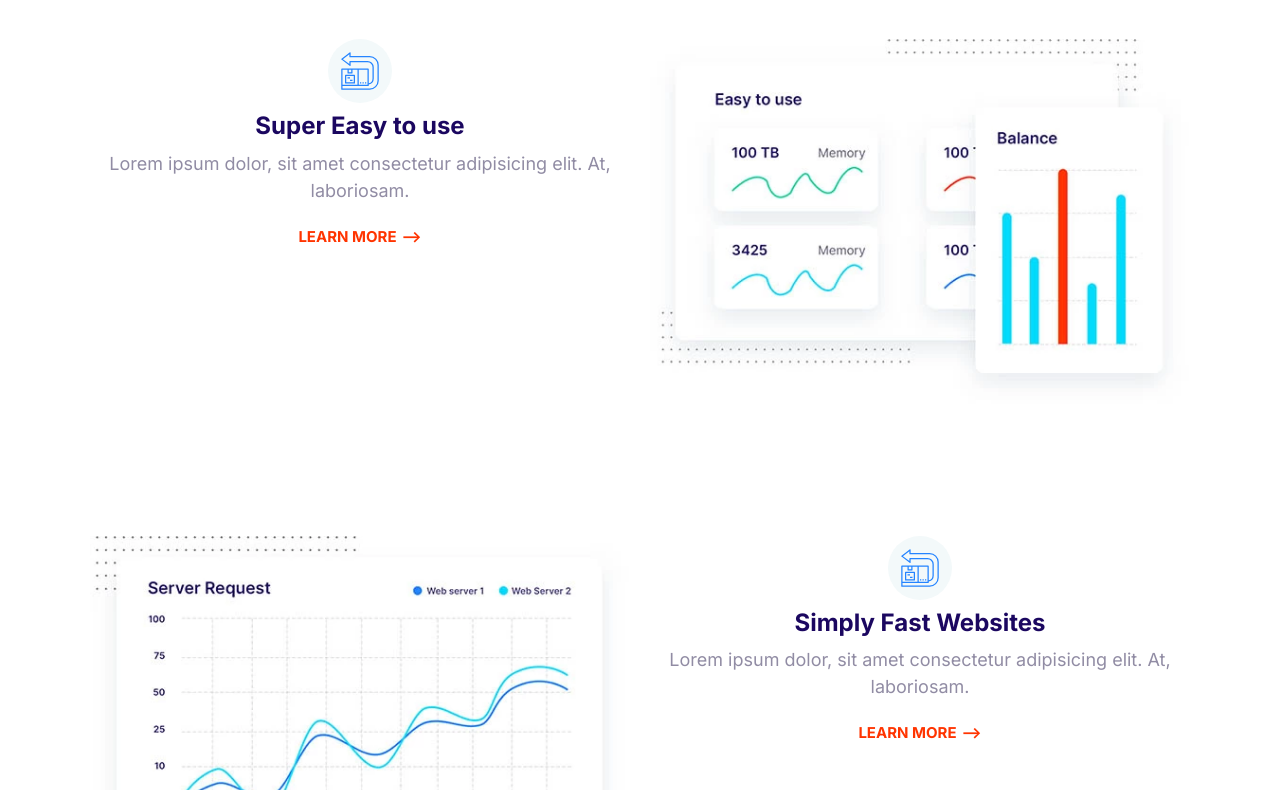
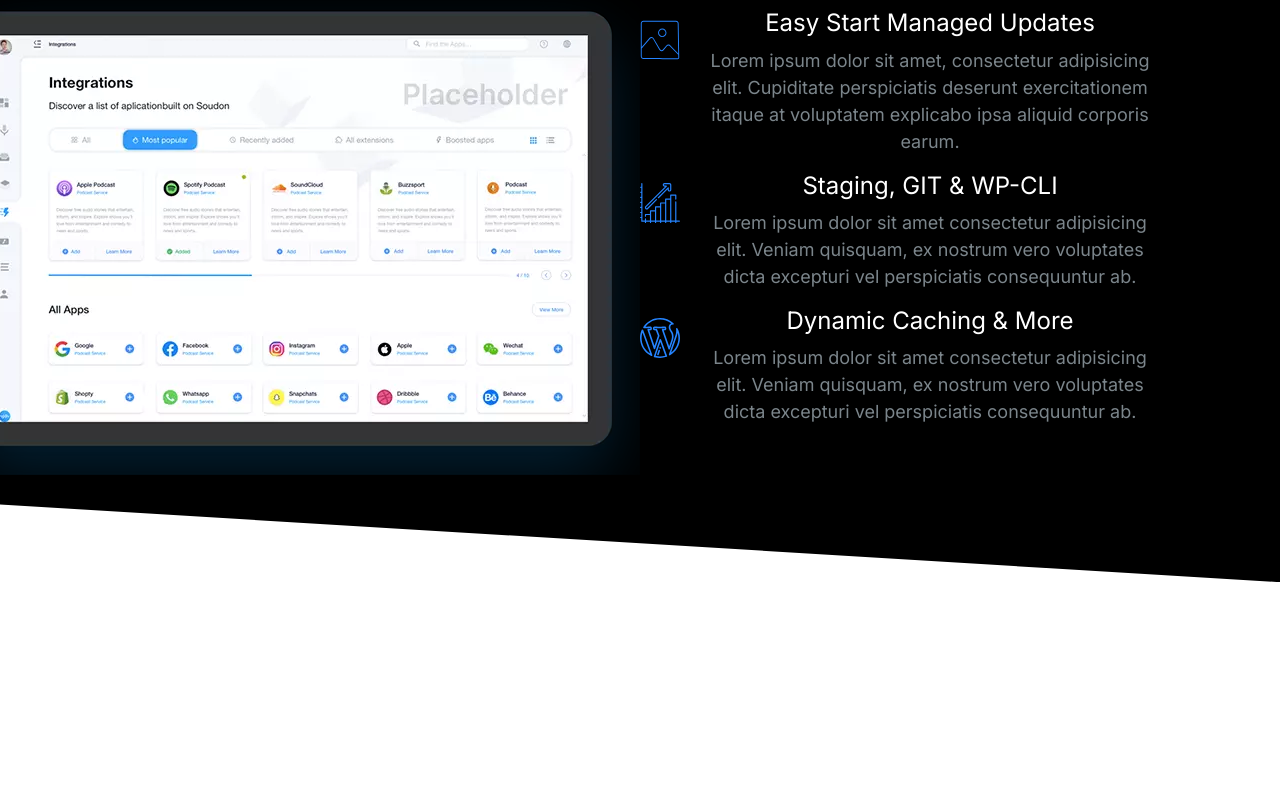
Before and after one commit to Crazz2424/HTML, a plain HTML site: page Moshify/index.html in a window 1280 px wide. Shown: the part 195-985 px from the top of the page. After the commit the page ends 800 px from the top, so only its background shows below. Drawn offline with Linux system fonts and the light colour scheme.

Commit message:
Block Showcase

```diff
--- a/Moshify/css/styles.css
+++ b/Moshify/css/styles.css
@@ -18,6 +18,10 @@
 }
 
 /*Typography */
+::selection {       /* A pseudo element selector to specify color of selected text on page */
+    background: var(--color-primary);
+    color: #fff;
+}
 
 html {
     /* 62.5% of 16px = 10px */
@@ -49,6 +53,7 @@
 
 h3 {
     font-size: 3rem;
+    font-weight: 500;
 
 }
 
@@ -143,7 +148,7 @@
 .list {
    list-style: none;
    padding-left: 0;
-   color: var(--color-headinds);
+
 }
 
 .list--inline .list__item {
@@ -154,6 +159,7 @@
 .list--tick {
     list-style-image: url(../images/tick.svg);
     padding-left: 3rem;
+    color: var(--color-headinds);
 }
 
 .list--tick .list__item {
@@ -442,6 +448,7 @@
 
 .media__image {
     margin-top: 1rem;
+    margin-bottom: 4rem;
 }
 
 /* Quotes */
@@ -643,13 +650,15 @@
     color: #7b858b;
 }
 
-.block--dark .block__heading { /* If in the block--dark element, headings should be white */
+.block--dark h1,
+.block--dark h2,
+.block--dark h3 { /* If in the block--dark element, headings should be white */
     color: #fff;
 }
 
 .block--skewed-right {
     padding: calc(var(--padding-vertical) + 4rem); /* Whatever the padding is, add 4rems to it */
-    clip-path: polygon(0% 0%, 100% 0%, 100% 100%, 0% 80%); /* starts top left corner, top right corner, etc */
+    clip-path: polygon(0% 0%, 100% 0%, 100% 100%, 0% 90%); /* starts top left corner, top right corner, etc */
 }
 
 .block--skewed-left {
@@ -729,9 +738,6 @@
 }
 
 /* Hero */
-.hero {
-    clip-path: polygon(0% 0%, 100% 0%, 100% 90%, 0% 100%);
-}
 
 .hero__tagline { /* The elements below are part of an element called tagline that is part of the hero components.
     if have other paragrahps later with exact same style want to extract this content into a separate reusable class.
@@ -819,3 +825,25 @@
         order: 2;
     }
 }
+
+/* Showcase Block */
+.block-showcase__image > img { /* in block-showcase, if have image do this */
+    width: 100%;
+}
+
+@media screen and (min-width: 768px) {
+    .block-showcase .grid {
+        grid-template-columns: 50% 50%; /* Means will take 50% of width of container */
+    }
+
+
+
+    .block-showcase__image {
+       justify-self: end;
+    }
+
+    .block-showcase__image > img { /* Using diect child selector to target this image */
+        width: auto;
+        max-width: 700px;
+    }
+}
--- a/Moshify/index.html
+++ b/Moshify/index.html
@@ -14,82 +14,74 @@
 
 </head>
 <body>
-    <section class="block container">
+    <section class="block block--dark block--skewed-right block-showcase">
         <header class="block__header">
-            <h2>Host on the Cloud to Keep Growing</h2>
-            <p>Lorem ipsum dolor sit amet consectetur adipisicing elit. Obcaecati, vitae!</p>
+            <h2 class=>User-friendly Control Panel</h2>
         </header>
-        <article class="grid grid--1x2 feature">
-            <div>
-                <span class="icon-container">
-                    <svg class="icon icon--primary">
-                        <use xlink:href="images/sprite.svg#easy"></use>
-                    </svg>
-                </span>
-                <h3 class="feature__heading">Super Easy to use</h3>
-                <p>Lorem ipsum dolor, sit amet consectetur adipisicing elit. At, laboriosam.</p>
-                <a href="#" class="link-arrow">Learn More</a>
-            </div>
-                <picture>
+        <div class="container grid grid--1x2">
+            <picture class="block-showcase__image">
                 <source
                  type="image/webp"
-                        srcset="images/easy.webp 1x, images/easy@2x.webp 2x"
+                 srcset="images/ipad.webp 1x, images/ipad@2x.webp 2x"
                  />
                  <source
-                        type="image/webp"
-                        srcset="images/easy.jpg 1x, images/easy@2x.jpg 2x"
+                 type="image/png"
+                 srcset="images/ipad.png 1x, images/ipad@2x.png 2x"
                  />
-                    <img class="feature__image" src="images/easy@2x.jpg" alt="">
+                <img src="images/ipad.png" alt="">
+
             </picture>
-        </article>
-        <article class="grid grid--1x2 feature">
-            <div class="feature__content">
-                <span class="icon-container">
+            <ul class="list">
+                <li>
+                    <div class="media">
+                        <div class="media__image">
                             <svg class="icon icon--primary">
-                        <use xlink:href="images/sprite.svg#easy"></use>
+                                    <use xlink:href="images/sprite.svg#snap"></use>
                             </svg>
-                </span>
-                <h3 class="feature__heading">Simply Fast Websites</h3>
-                <p>Lorem ipsum dolor, sit amet consectetur adipisicing elit. At, laboriosam.</p>
-                <a href="#" class="link-arrow">Learn More</a>
                         </div>
-                <picture>
-                    <source
-                        type="image/webp"
-                        srcset="images/fast.webp 1x, images/fast@2x.webp 2x"
-                    />
-                    <source
-                        type="image/webp"
-                        srcset="images/fast.jpg 1x, images/fast@2x.jpg 2x"
-                    />
-                    <img class="feature__image" src="images/fast@2x.jpg" alt="">
-                </picture>
-        </article>
-        <article class="grid grid--1x2 feature">
-            <div class="feature__content">
-                <span class="icon-container">
+                        <div class="media__body">
+                            <h3 class="media__title">Easy Start Managed Updates</h3>
+                            <p>Lorem ipsum dolor sit amet, consectetur adipisicing elit. Cupiditate perspiciatis deserunt exercitationem itaque at voluptatem explicabo ipsa aliquid corporis earum.</p>
+                        </div>
+                    </div>
+                </li>
+                <li>
+                    <div class="media">
+                        <div class="media__image">
+                          <svg class="icon icon--primary">
+                            <use xlink:href="images/sprite.svg#growth"></use>
+                          </svg>
+                        </div>
+                        <div class="media__body">
+                          <h3 class="media__title">Staging, GIT & WP-CLI</h3>
+                          <p>
+                            Lorem ipsum dolor sit amet consectetur adipisicing elit. Veniam
+                            quisquam, ex nostrum vero voluptates dicta excepturi vel
+                            perspiciatis consequuntur ab.
+                          </p>
+                        </div>
+                      </div>
+                </li>
+                <li>
+                    <div class="media">
+                        <div class="media__image">
                           <svg class="icon icon--primary">
                             <use xlink:href="images/sprite.svg#wordpress"></use>
                           </svg>
-                </span>
-                <h3 class="feature__heading">Wordpress Made Easy</h3>
-                <p>Lorem ipsum dolor, sit amet consectetur adipisicing elit. At, laboriosam.</p>
-                <a href="#" class="link-arrow">Learn More</a>
                         </div>
-                <picture>
-                    <source
-                        type="image/webp"
-                        srcset="images/wordpress.webp 1x, images/wordpress@2x.webp 2x"
-                    />
-                    <source
-                        type="image/webp"
-                        srcset="images/wordpress.jpg 1x, images/wordpress@2x.jpg 2x"
-                    />
-                    <img class="feature__image" src="images/wordpress@2x.jpg" alt="">
-                </picture>
-        </article>
+                        <div class="media__body">
+                          <h3 class="media__title">Dynamic Caching & More</h3>
+                          <p>
+                            Lorem ipsum dolor sit amet consectetur adipisicing elit. Veniam
+                            quisquam, ex nostrum vero voluptates dicta excepturi vel
+                            perspiciatis consequuntur ab.
+                          </p>
+                        </div>
+                      </div>
+                </li>
+            </ul>
+        </div>
     </section>
-
 
 
 
```
Also changed, not shown: Moshify/components/feature block.html (added, +74 -0 lines), Moshify/images/ipad.png (added), Moshify/images/ipad.webp (added), Moshify/images/ipad@2x.png (added), Moshify/images/ipad@2x.webp (added). Lines whose indentation alone changed are shown as unchanged.
